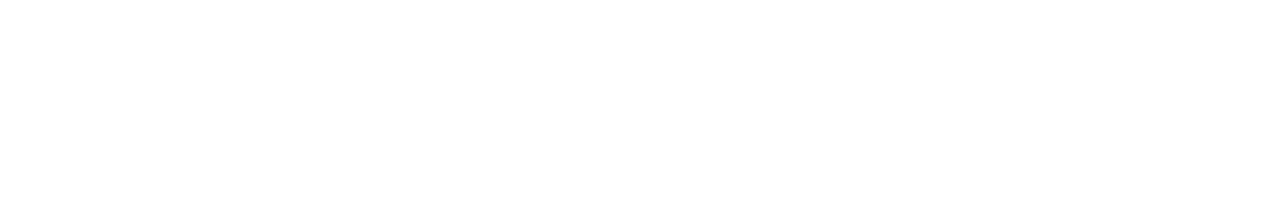
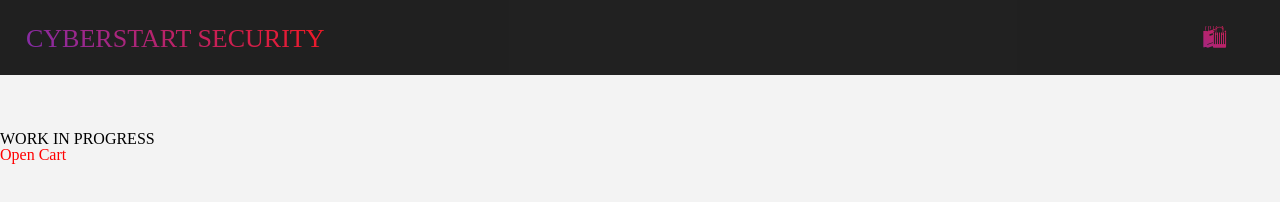
Before and after one commit to A1-exe/hci-project-one, a website: page index.html in a window 1280 px wide. Drawn offline with Linux system fonts and the light colour scheme.

Commit message:
Add TODO homepage.

```diff
--- a/assets/css/screen.css
+++ b/assets/css/screen.css
@@ -184,3 +184,15 @@ main > section {
   flex-grow: 1;
   padding: .5em;
 }
+
+#homescreen {
+  flex-direction: column;
+}
+
+#homescreen a {
+  color: red;
+}
+
+#homescreen a:hover {
+  text-decoration: underline;
+}
--- a/index.html
+++ b/index.html
@@ -1 +1,34 @@
-<!-- TODO: homepage -->
+<!DOCTYPE html>
+<html lang="en">
+<head>
+  <meta charset="utf-8" />
+  <meta name="viewport" content="width=device-width,initial-scale=1.0,shrink-to-fit=no" />
+  <link rel="preconnect" href="https://fonts.googleapis.com">
+  <link rel="preconnect" href="https://fonts.gstatic.com" crossorigin>
+  <link href="https://fonts.googleapis.com/css2?family=DM+Serif+Display&family=Nunito&display=swap" rel="stylesheet">
+  <link rel="stylesheet" href="../assets/css/screen.css" />
+  <title>Cybersecurity StartUp</title>
+</head>
+<body>
+  <header>
+    <nav>
+      <a href="../">
+        <h1>CYBERSTART SECURITY</h1>
+      </a>
+      <a href="../cart/" id="cart-icon">
+        &#x1F6CD;
+      </a>
+    </nav>
+  </header>
+  <main id="homescreen">
+    <header>
+      <h1>WORK IN PROGRESS</h1>
+    </header>
+    <ul>
+      <li>
+        <a href="./cart/">Open Cart</a>
+      </li>
+    </ul>
+  </main>
+</body>
+</html>
```
Also changed, not shown: index.js (+4 -4 lines).
